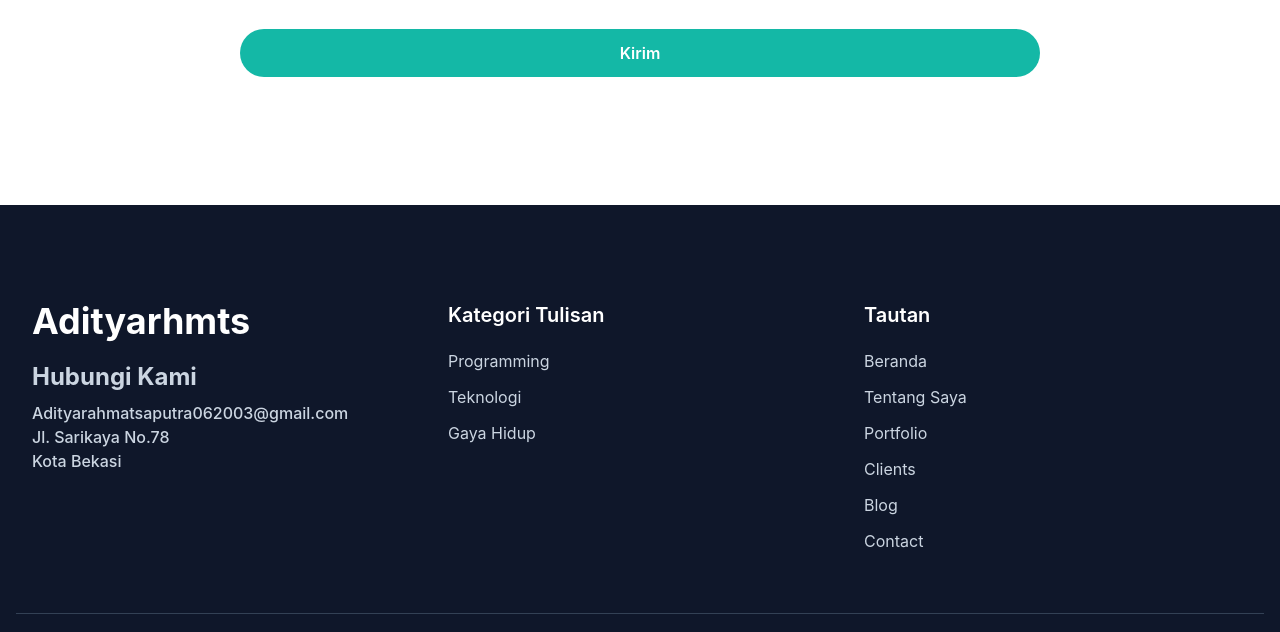
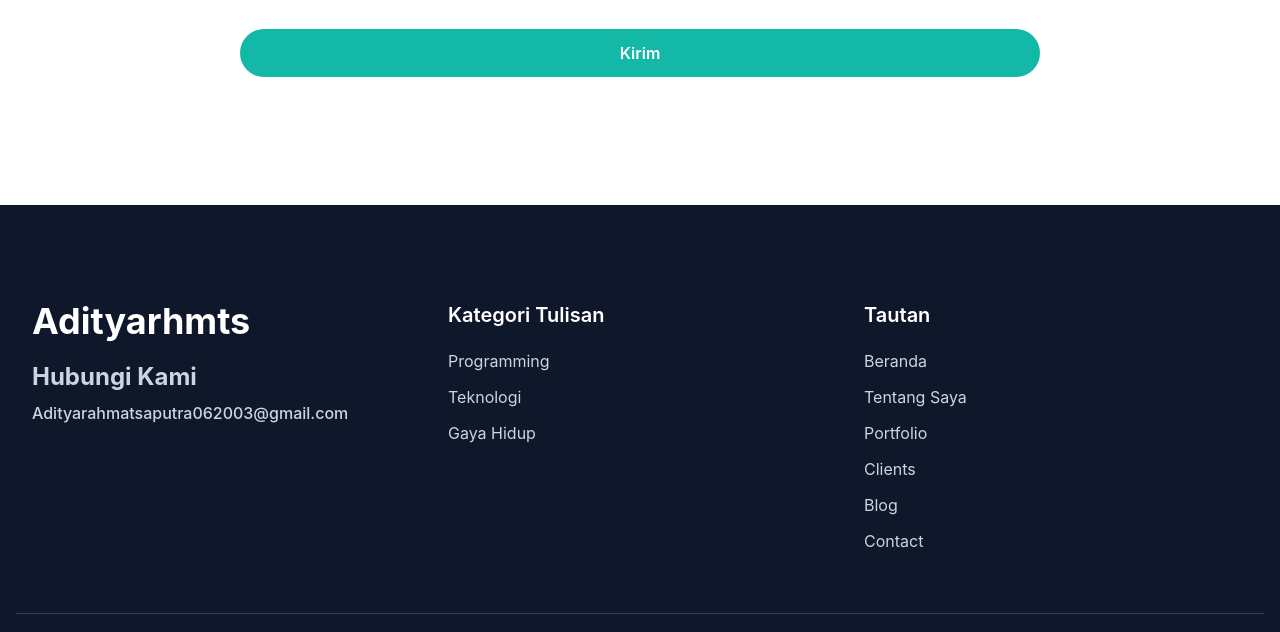
Before and after one commit to Adityarhmts/Portfolio-Adityarhmts, a website: page index.html in a window 1280 px wide. Shown: the part 5070-5702 px from the top of the page. Drawn offline with Linux system fonts and the light colour scheme.

Commit message:
Update index.html

```diff
--- a/index.html
+++ b/index.html
@@ -369,8 +369,6 @@
             <h2 class="mb-5 text-4xl font-bold text-white">Adityarhmts</h2>
             <h3 class="mb-2 text-2xl font-bold">Hubungi Kami</h3>
             <p>Adityarahmatsaputra062003@gmail.com</p>
-            <p>Jl. Sarikaya No.78 </p>
-            <p>Kota Bekasi</p>
           </div>
           <div class="mb-12 w-full px-4 md:w-1/3">
             <h3 class="mb-5 text-xl font-semibold text-white">Kategori Tulisan</h3>
```
